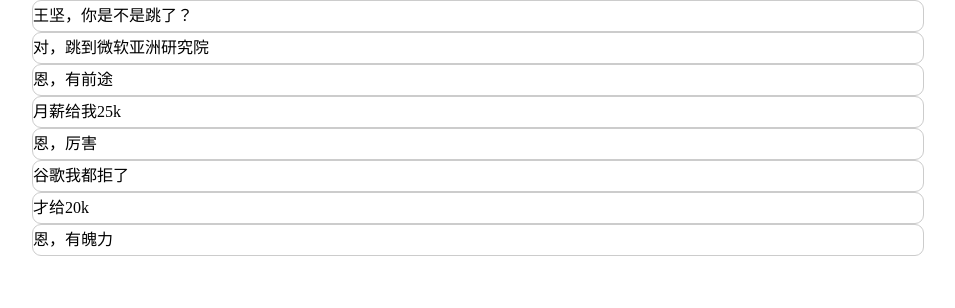
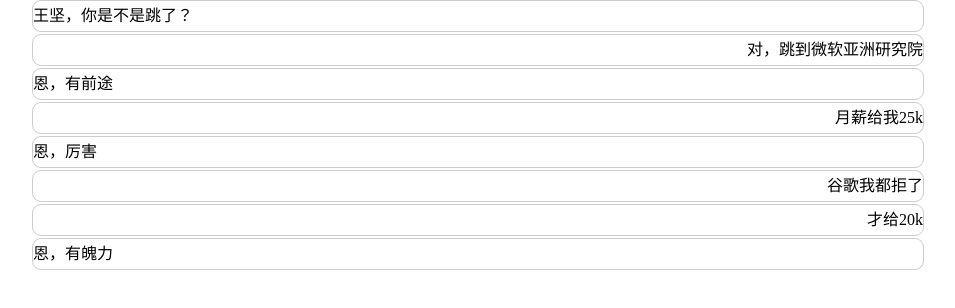
Before and after one commit to xinjian0728/yexj.github.com, a plain HTML site: page test.html in a window 1280 px wide. Shown: the whole page, without its empty margins (158-1113 px from the left). Drawn offline with Linux system fonts and the light colour scheme.

Commit message:
Update test.html

```diff
--- a/test.html
+++ b/test.html
@@ -4,8 +4,8 @@
 <title>测试</title>
 <style>
   *{margin:0;padding:0;}
-  .left{width:890px;height:30px;border:1px solid #ccc;border-radius:9px;text-align:left;line-height:30px;}
-  .right{width:890px;height:30px;border:1px solid #ccc;border-radius:9px;text-align:left;line-height:30px;}
+  .left{width:890px;height:30px;border:1px solid #ccc;border-radius:9px;text-align:left;line-height:30px;margin-bottom:2px;}
+  .right{width:890px;height:30px;border:1px solid #ccc;border-radius:9px;text-align:right;line-height:30px;margin-bottom:2px;}
 </style>
 
 </head>
```
